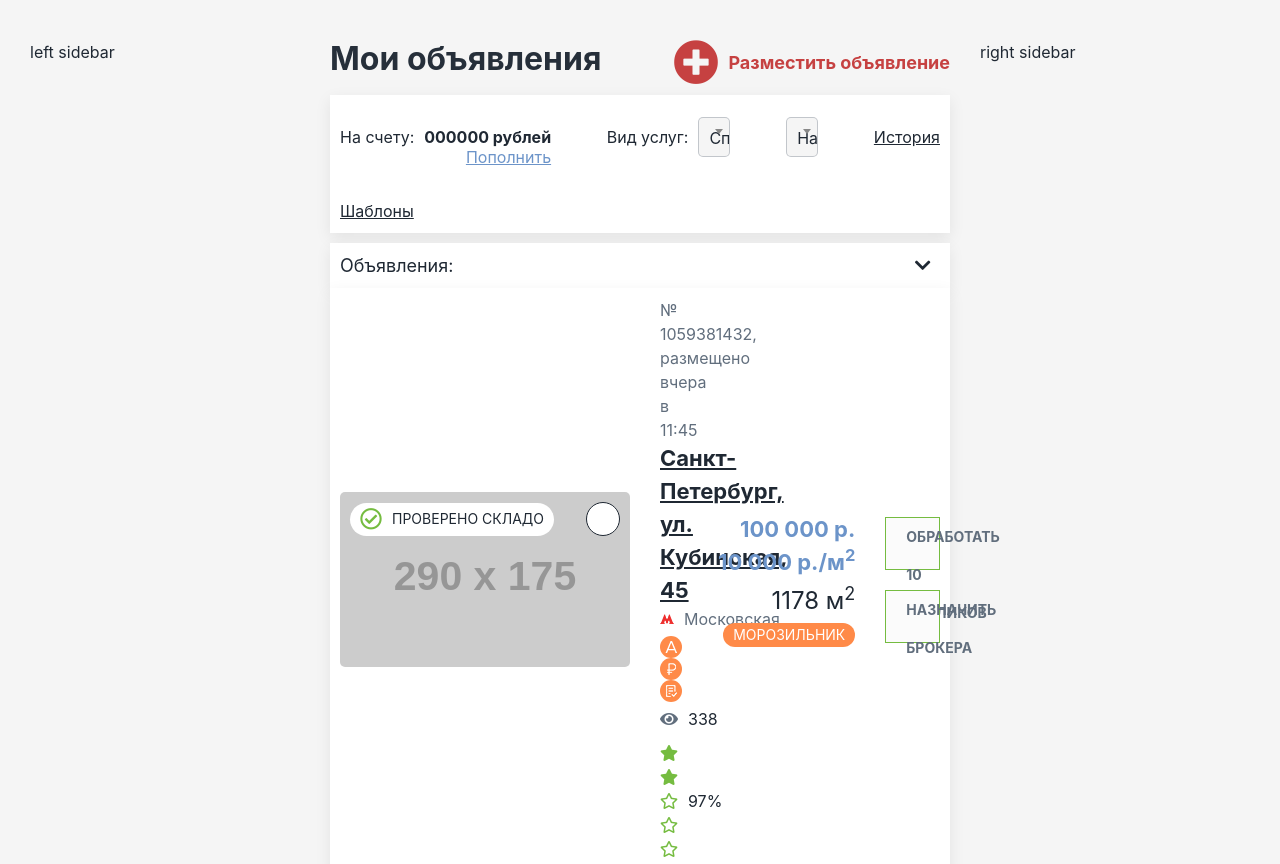
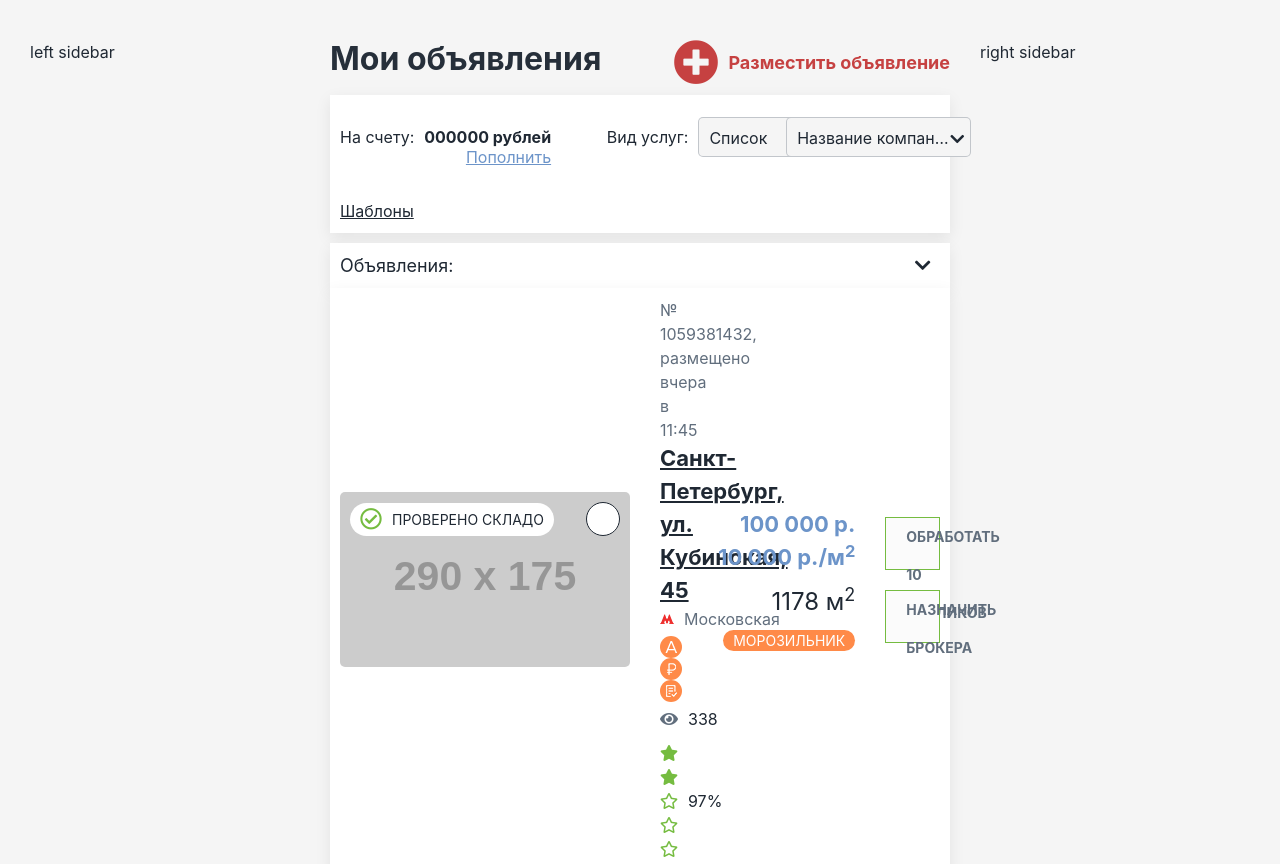
Before and after one commit to Ruala/warehouse_world, a website: page notices.html in a window 1280 px wide. Shown: the top 864 px of the page. Drawn offline with nearby package versions, Linux system fonts and the light colour scheme; placeholder pictures from the web are drawn by us; a web font is replaced by a local one.

Commit message:
selects hren mk2

```diff
--- a/styles/theme/custom.less
+++ b/styles/theme/custom.less
@@ -186,6 +186,9 @@
 
 .select2-container .select2-selection--single {
   height: 40px;
+  width: auto;
+  min-width: 185px;
+  position: relative;
 }
 
 .select2-container--default .select2-selection--single .select2-selection__rendered {
@@ -197,6 +200,41 @@
   padding-left: 10px;
 }
 
+.select2-container--default .select2-selection--single .select2-selection__arrow {
+  height: 38px;
+  position: absolute;
+  top: 1px;
+  right: 1px;
+  width: 60px;
+}
+
+.select2-container--default .select2-selection--single .select2-selection__arrow b {
+  border: none;
+  height: auto;
+  left: 75%;
+  margin-left: -4px;
+  margin-top: -2px;
+  position: absolute;
+  top: 25%;
+  width: auto;
+
+  &:before {
+    content: '\f078';
+    display: block;
+    font-family: "Font Awesome 5 Free";
+    font-weight: 900;
+  }
+}
+
+.select2-container--default.select2-container--open .select2-selection--single .select2-selection__arrow b {
+  border: none;
+
+  &:before {
+    content: '\f077';
+  }
+}
+
+//not work now
 .tm-select-company {
   .select2-container--default .select2-selection--single {
     background-color: transparent;
--- a/styles/theme/variables.less
+++ b/styles/theme/variables.less
@@ -13,7 +13,7 @@
 
 @global-font-family:                            "Montserrat", -apple-system, BlinkMacSystemFont, "Segoe UI", Roboto, "Helvetica Neue", Arial, sans-serif;
 @global-font-size:                              16px;
-@global-line-height:                            24px;
+@global-line-height:                            1.5;
 
 @global-xxlarge-font-size:                      32px; // 42px
 @global-xlarge-font-size:                       24px;     // 32px
```
Also changed, not shown: styles/theme.css, 1 other file.
